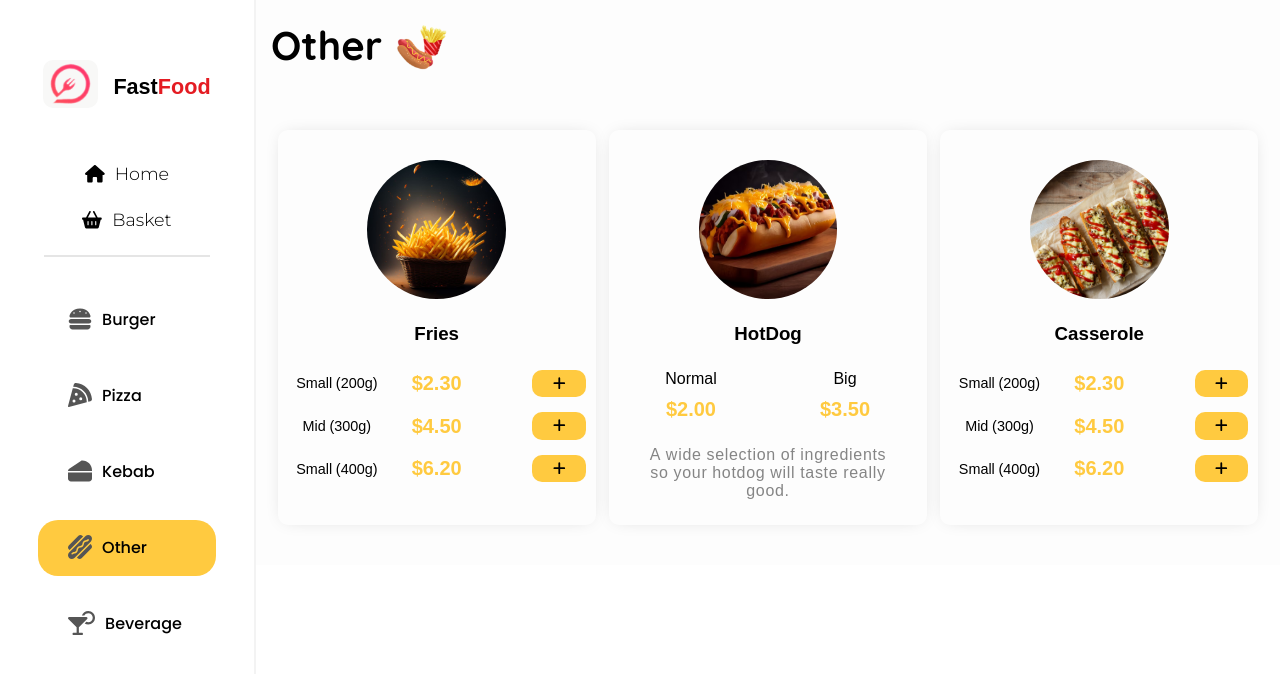
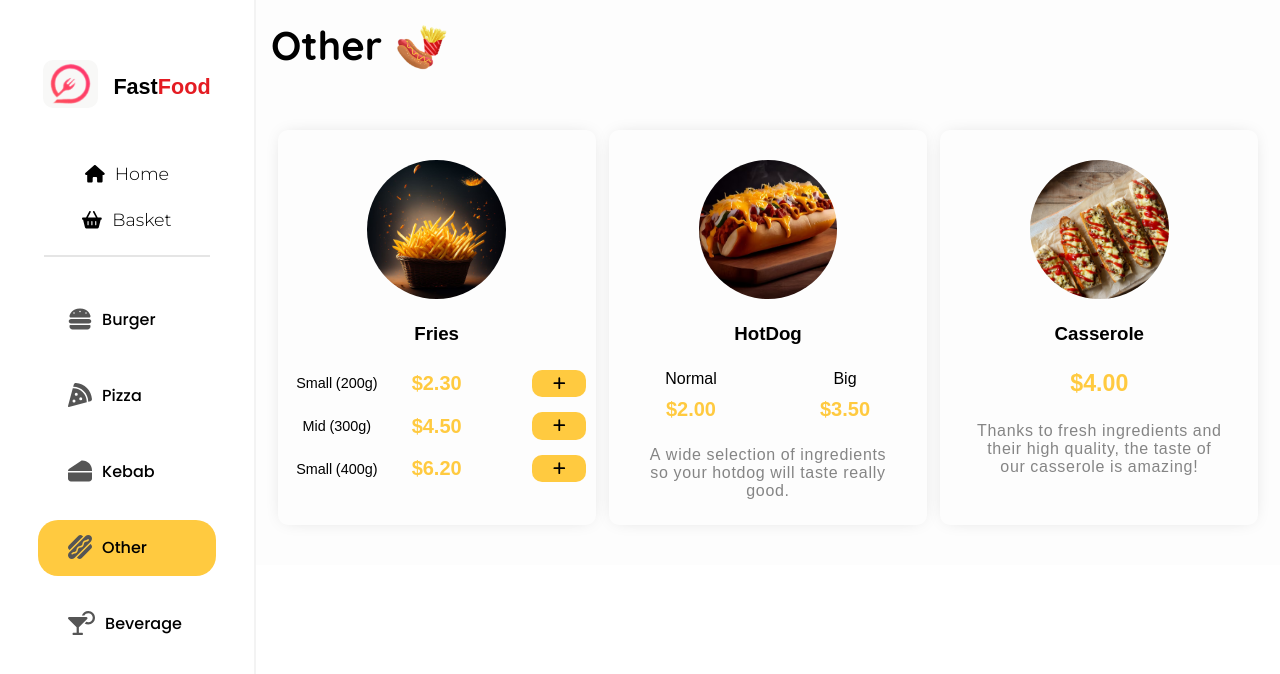
Before and after one commit to KamilSajdera/Food-Order-App, a React (Create React App) app: page /other in a window 1280 px wide. Shown: the top 674 px of the page. Built offline with nearby package versions, Linux system fonts and the light colour scheme.

Commit message:
Added price to CasseroleItem

```diff
--- a/src/components/Other/CasseroleItem.js
+++ b/src/components/Other/CasseroleItem.js
@@ -1,38 +1,15 @@
 import classes from './OtherItems.module.css';
 
 import casseroleImg from '../../assets/other/zapiekanki.png';
-import { FontAwesomeIcon } from '@fortawesome/react-fontawesome';
-import { faPlus } from '@fortawesome/free-solid-svg-icons';
 
 const CasseroleItem = () => {
     return (
         <div className={classes['other-item']}>
                 <img src={casseroleImg} alt="Casserole" />
                 <h3>Casserole</h3>
-                <div className={classes['fries-option']}>
-                    <div>Small (200g)</div>
-                    <div className={classes.price}>$2.30</div>
-                    <div className={classes.friesAdd}>
-                        <FontAwesomeIcon icon={faPlus} />
-                    </div>
-                </div>
-
-                <div className={classes['fries-option']}>
-                    <div>Mid (300g)</div>
-                    <div className={classes.price}>$4.50</div>
-                    <div className={classes.friesAdd}>
-                        <FontAwesomeIcon icon={faPlus} />
-                    </div>
-                </div>
-
-                <div className={classes['fries-option']}>
-                    <div>Small (400g)</div>
-                    <div className={classes.price}>$6.20</div>
-                    <div className={classes.friesAdd}>
-                        <FontAwesomeIcon icon={faPlus} />
-                    </div>
-                </div>
-            </div>
+                <h2 className={classes.price} style={{fontSize: "1.45rem"}}>$4.00</h2>
+                <p className={classes.description}>Thanks to fresh ingredients and their high quality, the taste of our casserole is amazing!</p>
+        </div>
     )
 };
 
```
